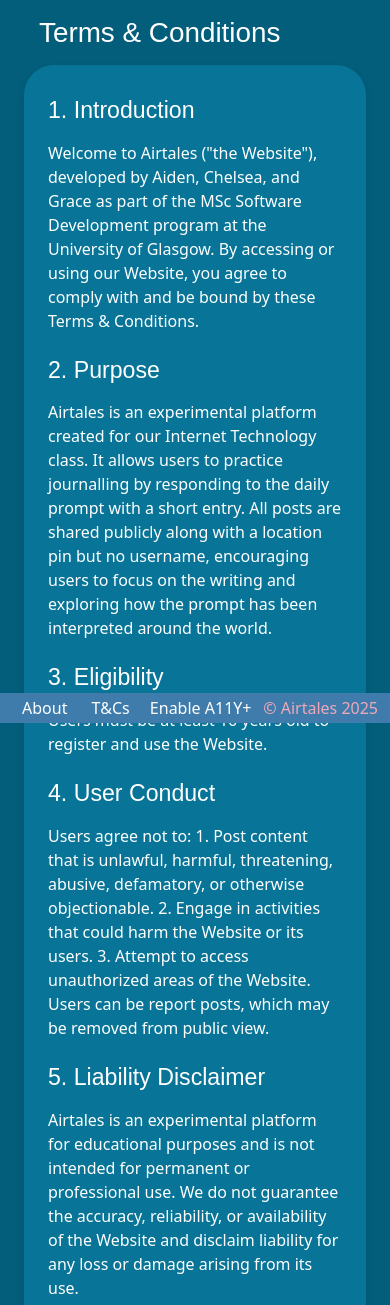
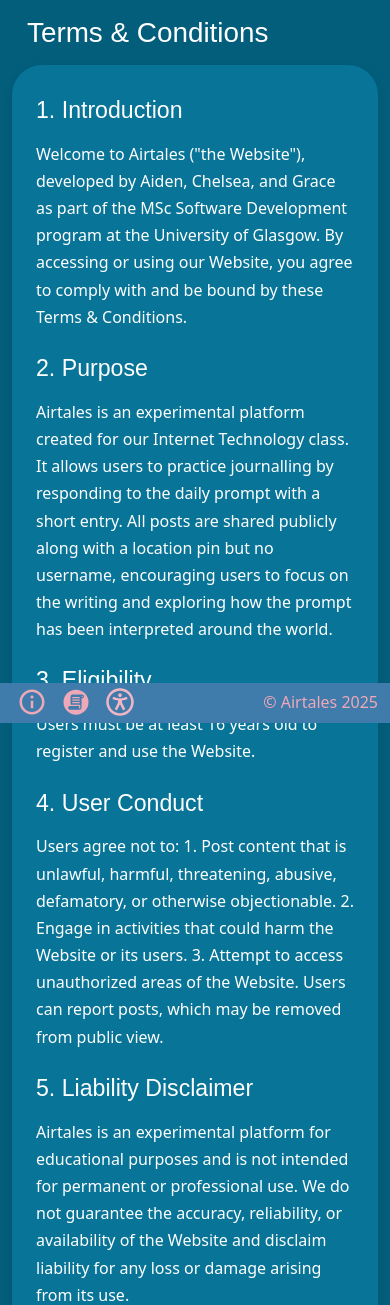
Before and after one commit to oeceo/Airtales, a Django app: page /terms/ in a window 390 px wide. Shown: the part 121-1426 px from the top of the page. Run offline with Django 5.2, Linux system fonts and the light colour scheme; some web fonts are replaced.

Commit message:
Updated navigation responsiveness including adding icon buttons, added pre-populated email to forgot password button, and fixed bug with bottom navigation covering the bottom of page elements.

```diff
--- a/airtalesapp/static/css/styles.css
+++ b/airtalesapp/static/css/styles.css
@@ -10,6 +10,7 @@
     --dark-pink: #e08592;
     --white: #ffffff;
     --plum: #3E2A35;
+    --light-pink: #FADCE3;
 }
 
 /* Page background - place on line 3 of page with {% block body_class %}home-bg{% endblock %} */
@@ -60,10 +61,6 @@ h4, h5, h6 { font-family: 'Lexend Exa', sans-serif }
     justify-content: center;
 }
 
-.large-buffer {
-    margin-bottom: 80px;
-}
-
 /* General containers */
 
 .blue-rounded-container {
@@ -74,8 +71,18 @@ h4, h5, h6 { font-family: 'Lexend Exa', sans-serif }
     text-wrap: wrap;
 }
 
-.body {
+body {
     line-height: 1.7;
+}
+
+#body-container {
+    display: flex;
+    flex-direction: column;
+    border: 0;
+    margin: 0;
+    padding: 0;
+    width: 100%;
+    padding-bottom: 50px;
 }
 
 .btn-container {
@@ -123,24 +130,68 @@ nav {
     flex-wrap: nowrap;
     white-space: nowrap;
     width: 100%;
-    min-height: 30px;
-    padding: 0;
-    box-sizing: border-box;
-    margin: 0;
+    max-height: 40px;
 }
 
-@media (max-width: 700px) {
+.nav-icon {
+    display: none;
+}
 
-    .nav-bar {
+.nav-icon img {
+    transition: all 0.3s ease;
+    width: 30px;
+    height: 30px;
+    position: absolute;
+    margin-top: 7px;
+}
+
+@media (max-width: 900px) {
+
+    .nav-bar.btn {
         box-shadow: none;
-        background-color: var(--blue);
+        background-color: transparent;
         border: none;
         width: 100%;
         margin: auto;
     }
-    .nav-bar:hover {
+    .nav-bar:hover.btn {
         color: var(--pink);
-        background-color: var(--blue);
+        background-color: transparent;
+    }
+
+    .nav-text {
+        display: none;
+    }
+
+    .nav-icon {
+        display: inline-flex;
+        align-items: center;
+        height: 30px;
+        width: 30px;
+        padding: 0;
+        margin: 0px 5px;
+        border: none;
+        background: transparent !important;
+        cursor: pointer;
+        overflow: hidden;
+    }
+
+    .default-icon {
+        opacity: 1;
+        z-index: 1;
+    }
+
+    .hover-icon {
+        opacity: 0;
+        z-index: 2;
+    }
+
+    .nav-icon:hover .default-icon {
+        opacity: 0;
+    }
+
+    .nav-icon:hover .hover-icon {
+        opacity: 1;
     }
 }
 
@@ -177,13 +228,13 @@ nav {
     background-color: var(--dark-blue);
 }
 
-#access-button {
-    background: none;
+.access-button {
+    background: transparent;
     border: none;
     color: white;
 }
 
-#access-button:hover {
+.access-button:hover {
     color:var(--dark-pink);
 }
 
@@ -237,8 +288,9 @@ a.lnk-secondary:hover, a.link-secondary:active {
 }
 
 .main-prompt {
-    font-size: 18vw;
-    margin-top: 10px;
+    font-size: 17vw;
+    padding-top: 20px;
+    padding-bottom: 30px;
 }
 
 /* Carousel */
@@ -463,9 +515,8 @@ body #journal-entry-container {
     color:var(--dark-blue);
     background-color: var(--pink);
     padding: 0px 20px;
-    margin-right: 50px;
-    margin-bottom: 30px;
-    margin-top: 30px;
+    padding-right: 50px;
+    margin: 30px 0px;
     border-top-right-radius: 50px;
     border-bottom-right-radius: 50px;
 }
--- a/airtalesapp/static/js/accessible.js
+++ b/airtalesapp/static/js/accessible.js
@@ -1,27 +1,44 @@
 document.addEventListener("DOMContentLoaded", () => {
     const body = document.body;
-    const toggleAccessibility = document.getElementById("access-button");
+
+    // Select both accessibility buttons (text button and icon)
+    const toggleAccessibility = document.querySelectorAll(".access-button");
 
     // Check localStorage and apply accessibility mode
     const isAccessible = localStorage.getItem("accessible") === "true";
+
     if(isAccessible){
         body.classList.add("accessible");
-        toggleAccessibility.textContent = "Disable A11Y+";
+        toggleAccessibility.forEach(button => {
+            if (button.classList.contains("nav-text")) {
+                button.textContent = "Disable A11Y+"; // Update button text
+            }
+        });
     } else {
-        toggleAccessibility.textContent = "Enable A11Y+";
+        toggleAccessibility.forEach(button => {
+            if (button.classList.contains("nav-text")) {
+                button.textContent = "Enable A11Y+";
+            }
+        });
     }
 
-    toggleAccessibility.addEventListener("click", () => {
-        body.classList.toggle("accessible");
+    // Add event listener for each of the two accessibility buttons
+    toggleAccessibility.forEach(button => {
+        button.addEventListener("click", () => {
+            body.classList.toggle("accessible");
 
         const isCurrentlyAccessible = body.classList.contains("accessible");
-        localStorage.setItem("accessible", isCurrentlyAccessible);
+        localStorage.setItem("accessible", isCurrentlyAccessible); // Store the button state
 
-        if(isCurrentlyAccessible){
-            toggleAccessibility.textContent = "Disable A11Y+";
-        } else {
-            toggleAccessibility.textContent = "Enable A11Y+";
-        }
-
+        toggleAccessibility.forEach(btn => {
+            if (btn.classList.contains("nav-text")) {
+                if (isCurrentlyAccessible) {
+                    btn.textContent = "Disable A11Y+";
+                } else {
+                    btn.textContent = "Enable A11Y+";
+                }
+            }
+        });
     });
 });
+})
--- a/templates/about.html
+++ b/templates/about.html
@@ -4,7 +4,7 @@
 
 {% block content %}
 
-<div class="container large-buffer">
+<div class="container mb-2">
     <h1 class="about-terms py-3">About airtales</h1>
     <div class="blue-rounded-container about-terms p-4">
         <p>Airtales is a daily journal platform designed to spark creativity, encourage reflection, and connect people through shared storytelling. Every day, users around the world receive a single word prompt, inviting them to share experiences, express themselves, and capture a moment in time through writing. No two interpretations are ever the same, making each day a unique and personal journey.</p>
--- a/templates/base.html
+++ b/templates/base.html
@@ -66,7 +66,7 @@
     </nav>
 
     <!-- Page Content -->
-     <div class="container" id="body-container">
+     <div id="body-container">
         {% block content %}{% endblock %}
      </div>
 
@@ -79,12 +79,28 @@
 
 </body>
 <footer>
-    <nav class="navbar fixed-bottom navbar-dark mt-4" id="nav-bottom">
+    <nav class="navbar fixed-bottom navbar-dark mt-3" id="nav-bottom">
         <div class="container-fluid">
             <div class="full-width">
-                <a class="lnk-primary" href="{% url 'airtalesapp:about' %}">About</a>
-                <a class="lnk-primary" href="{% url 'airtalesapp:terms' %}">T&Cs</a>
-                <button class="accessible-toggle" id="access-button" aria-label="Toggle accessiblity mode">A11Y+</button>
+                <!-- Text links for larger screens -->
+                <a class="lnk-primary nav-text" href="{% url 'airtalesapp:about' %}">About</a>
+                <a class="lnk-primary nav-text" href="{% url 'airtalesapp:terms' %}">T&Cs</a>
+                <button class="access-button nav-text" id="access-text" aria-label="Toggle accessiblity mode">A11Y+</button>
+
+                <!-- Icons for smaller screens. Two icons of differing colours are layered and the opacity toggled in stylesheet for hover -->
+                <a href="{% url 'airtalesapp:about' %}" class="nav-icon" aria-label="About">
+                    <img src="{% static 'images/info-pink.svg' %}" class="default-icon" alt="About icon">
+                    <img src="{% static 'images/info-light-pink.svg' %}" class="hover-icon" alt="About icon">
+                </a>
+                <a href="{% url 'airtalesapp:terms' %}" class="nav-icon" aria-label="T&Cs">
+                    <img src="{% static 'images/terms-pink.svg' %}" class="default-icon" alt="T&Cs icon">
+                    <img src="{% static 'images/terms-light-pink.svg' %}" class="hover-icon" alt="T&Cs icon">
+                </a>
+                <button class="nav-icon access-button" aria-label="Toggle accessibility mode">
+                    <img src="{% static 'images/accessibility-pink.svg' %}" class="default-icon" alt="Accessibility icon">
+                    <img src="{% static 'images/accessibility-light-pink.svg' %}" class="hover-icon" alt="Accessibility icon">
+
+                </button>
             </div>
             <span class="pink-text" id="copyright">© Airtales 2025</span>
         </div>
--- a/templates/login.html
+++ b/templates/login.html
@@ -41,7 +41,7 @@
     </div>
 
     <div class="btn-container">
-        <a href="#" class="btn btn-secondary full-width">Forgot Password?</a>
+        <a href="mailto:contact@airtales.app?subject=Forgot%20Password&body=Hello%20there!%0D%0A%0D%0AI%20need%20a%20new%20password%20and%20confirm%20I%27m%20emailing%20from%20the%20the%20account%27s%20registered%20email%20address." class="btn btn-secondary full-width">Forgot Password?</a>
     </div>
 </div>
 
--- a/templates/terms.html
+++ b/templates/terms.html
@@ -28,7 +28,7 @@
             2. Engage in activities that could harm the Website or its users.
             3. Attempt to access unauthorized areas of the Website.
 
-            Users can be report posts, which may be removed from public view.
+            Users can report posts, which may be removed from public view.
         </p>
         <h3 class="py-2">5. Liability Disclaimer</h3>
         <p>
@@ -50,7 +50,7 @@
     </div>
 </div>
 
-<div class="container large-buffer">
+<div class="container mb-2">
     <h1 class="about-terms py-3">Privacy Notice</h1>
     <div class="blue-rounded-container about-terms p-4">
         <h3 class="py-2">1. Introduction</h3>
@@ -60,7 +60,13 @@
         <h3 class="py-2">2. Data Collection</h3>
         <p>
             We collect the following personal data:
-            Name, email address, cookies, location data, journal entries.
+            <ul>
+                <li>Name,</li>
+                <li>Email address,</li>
+                <li>Cookies,</li>
+                <li>Location data,</li>
+                <li>Journal entries.</li>
+            </ul>
         </p>
         <h3 class="py-2">3. Data Usage</h3>
         <p>
@@ -79,11 +85,12 @@
         <h3 class="py-2">6. Your Rights</h3>
         <p>
             Under GDPR, you have the right to:
-            - Access your data.
-            - Request correction of inaccurate data.
-            - Request deletion of your data.
-            - Object to or restrict processing.
-
+            <ul>
+                <li>Access your data,</li>
+                <li>Request correction of your data,</li>
+                <li>Request deletion of your data,</li>
+                <li>Object to or restrict processing.</li>
+            </ul>
             To exercise these rights, contact us at: <a href="mailto:contact@airtales.app"class="lnk-primary-reverse">contact@airtales.app</a>
         </p>
         <h3 class="py-2">7. Data Security</h3>
--- a/templates/userjournal.html
+++ b/templates/userjournal.html
@@ -60,7 +60,7 @@
         {% endif %}
     </div>
 </div>
-<div class="lower-page-container centred-text">
+<div class="mb-2 centred-text">
     <p class="blue-text">No more entries to view for this month.</p>
 </div>
 {% endblock %}
```
Also changed, not shown: airtalesapp/static/css/accessiblestyle.css (+55 -19 lines), templates/explore.html (+2 -7 lines), airtalesapp/static/images/accessibility-light-pink.svg (added), airtalesapp/static/images/accessibility-pink.svg (added), airtalesapp/static/images/favicon.png (added), airtalesapp/static/images/info-light-pink.svg (added), airtalesapp/static/images/info-pink.svg (added), airtalesapp/static/images/terms-light-pink.svg (added), airtalesapp/static/images/terms-pink.svg (added).
